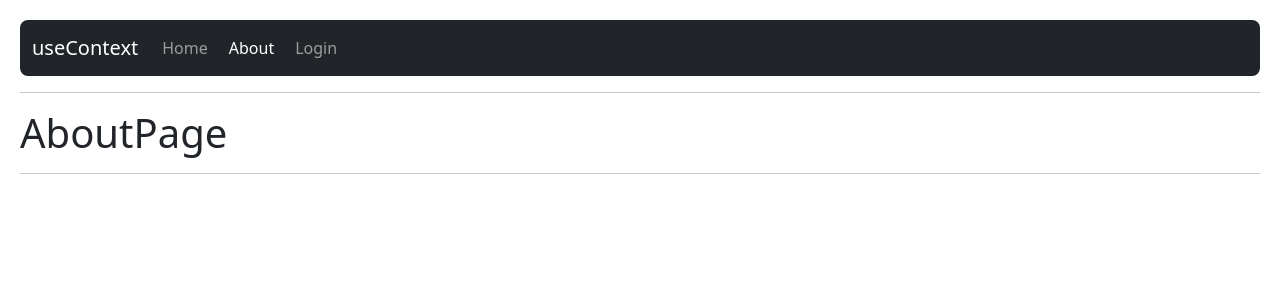
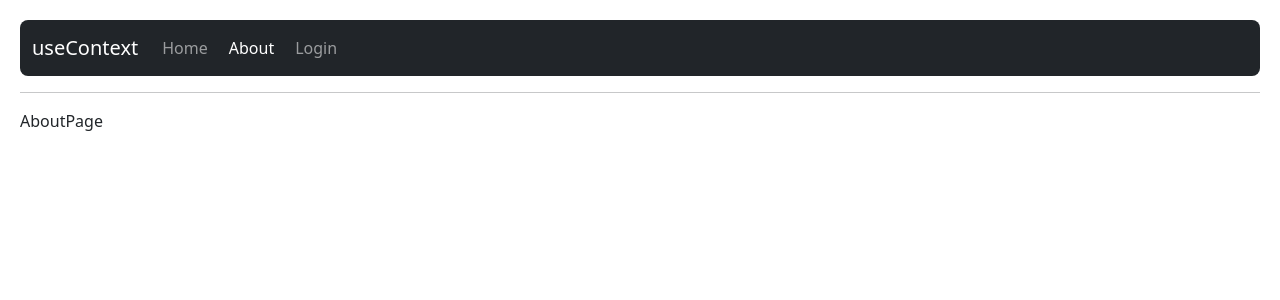
Before and after one commit to jutaga/HooksReact, a React (Vite) app: page /about in a window 1280 px wide. Shown: the top 300 px of the page. Built offline with nearby package versions, Linux system fonts and the light colour scheme.

Commit message:
Agregando Context

```diff
--- a/src/09-useContext/AboutPage.jsx
+++ b/src/09-useContext/AboutPage.jsx
@@ -1,9 +1,6 @@
 
 export const AboutPage = () => {
-    return (
-        <>
-            <h1>AboutPage</h1>
-            <hr />
-        </>
-    )
+  return (
+    <div>AboutPage</div>
+  )
 }
--- a/src/09-useContext/HomePage.jsx
+++ b/src/09-useContext/HomePage.jsx
@@ -1,9 +1,16 @@
+import { useContext } from "react"
+import { UserContext } from "./context/UserContext"
 
 export const HomePage = () => {
+
+    const { user } = useContext(UserContext);
+
     return (
         <>
-            <h1>HomePage</h1>
+            <h1>HomePage <small>{user?.name}</small></h1>
             <hr />
+
+            <pre>{JSON.stringify(user, null, 3)}</pre>
         </>
     )
 }
--- a/src/09-useContext/LoginPage.jsx
+++ b/src/09-useContext/LoginPage.jsx
@@ -1,9 +1,19 @@
+import { useContext } from "react"
+import { UserContext } from "./context/UserContext";
 
 export const LoginPage = () => {
+
+    const { user, setUser } = useContext(UserContext);
+
+
     return (
         <>
             <h1>LoginPage</h1>
             <hr />
+
+            <pre>{JSON.stringify(user, null, 3)}</pre>
+
+            <button onClick={()=> setUser({id: 123, name: 'Juan Pablo', email: 'juan@correo.com'})}  className='btn btn-primary'>Establecer User</button>
         </>
     )
 }
--- a/src/09-useContext/MainApp.jsx
+++ b/src/09-useContext/MainApp.jsx
@@ -1,5 +1,6 @@
 import { Routes, Route, Navigate } from "react-router-dom";
 
+import { UserProvider } from "./context/UserProvider";
 import { AboutPage } from "./AboutPage";
 import { HomePage } from "./HomePage";
 import { LoginPage } from "./LoginPage";
@@ -8,7 +9,7 @@ import { NavBar } from "./NavBar";
 
 export const MainApp = () => {
     return (
-        <>
+        <UserProvider>
             <NavBar />
             <hr />
 
@@ -17,9 +18,8 @@ export const MainApp = () => {
                 <Route path='login' element={<LoginPage />} />
                 <Route path='about' element={<AboutPage />} />
 
-
                 <Route path="/*" element={<Navigate to="/about" />} />
             </Routes>
-        </>
+        </UserProvider>
     )
 }
--- /dev/null
+++ b/src/09-useContext/context/UserContext.jsx
@@ -0,0 +1,4 @@
+import { createContext } from "react";
+
+
+export const UserContext = createContext();
--- /dev/null
+++ b/src/09-useContext/context/UserProvider.jsx
@@ -0,0 +1,19 @@
+import { useState } from "react"
+import { UserContext } from "./UserContext"
+
+// const user = {
+//     id: 123,
+//     name: 'John Doe',
+//     email: 'john@example.com'
+// }
+
+export const UserProvider = ({ children }) => {
+
+    const [user, setUser] = useState();
+
+    return (
+        <UserContext.Provider value={{ user, setUser }}>
+            {children}
+        </UserContext.Provider>
+    )
+}
```
